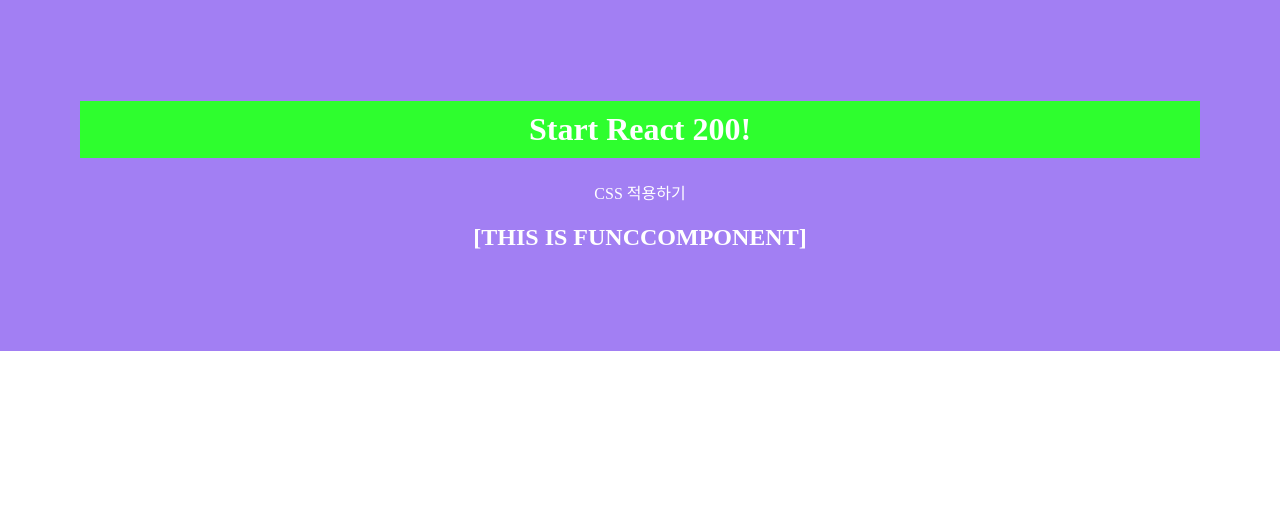
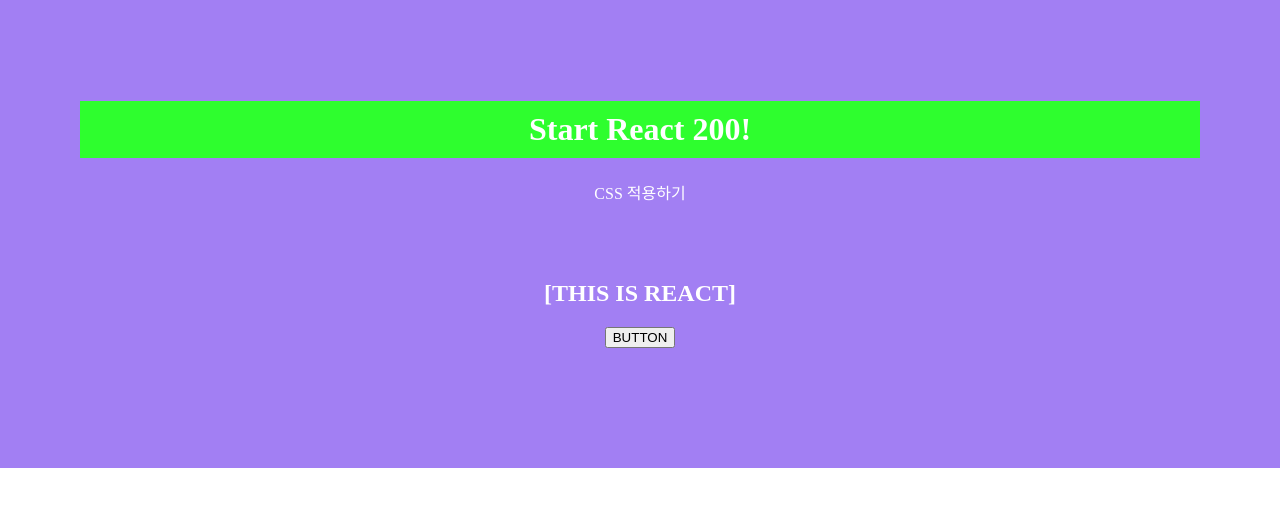
Before and after one commit to OHHYUN/react200, a React (Create React App) app: page / in a window 1280 px wide. Shown: the top 506 px of the page. Built offline with nearby package versions, Linux system fonts and the light colour scheme.

Commit message:
add: reactHook

```diff
--- a/src/App.js
+++ b/src/App.js
@@ -1,13 +1,13 @@
 import React from 'react';
 import './App.css';
-import FunctionComponent from './R030_FunctionComponent'
+import ReactHook from './R031_ReactHook'
 
 function App() {
   return (
     <div>
       <h1>Start React 200!</h1>
       <p>CSS 적용하기</p>
-      <FunctionComponent contents="[THIS IS FUNCCOMPONENT]" />
+      <ReactHook />
     </div>
   );
 }
--- /dev/null
+++ b/src/R031_ReactHook.js
@@ -0,0 +1,17 @@
+import React, { useState, useEffect } from 'react';
+
+function R031_ReactHook(props) {
+    const [contents, setContents] = useState('[THIS IS REACT]');
+
+    useEffect(() => {
+        console.log('useEffect');
+    })
+    return (
+        <div>
+            <h2>{contents}</h2>
+            <button onClick={() => setContents('[THIS IS HOOK')}>BUTTON</button>
+        </div>
+    )
+}
+
+export default R031_ReactHook
```
